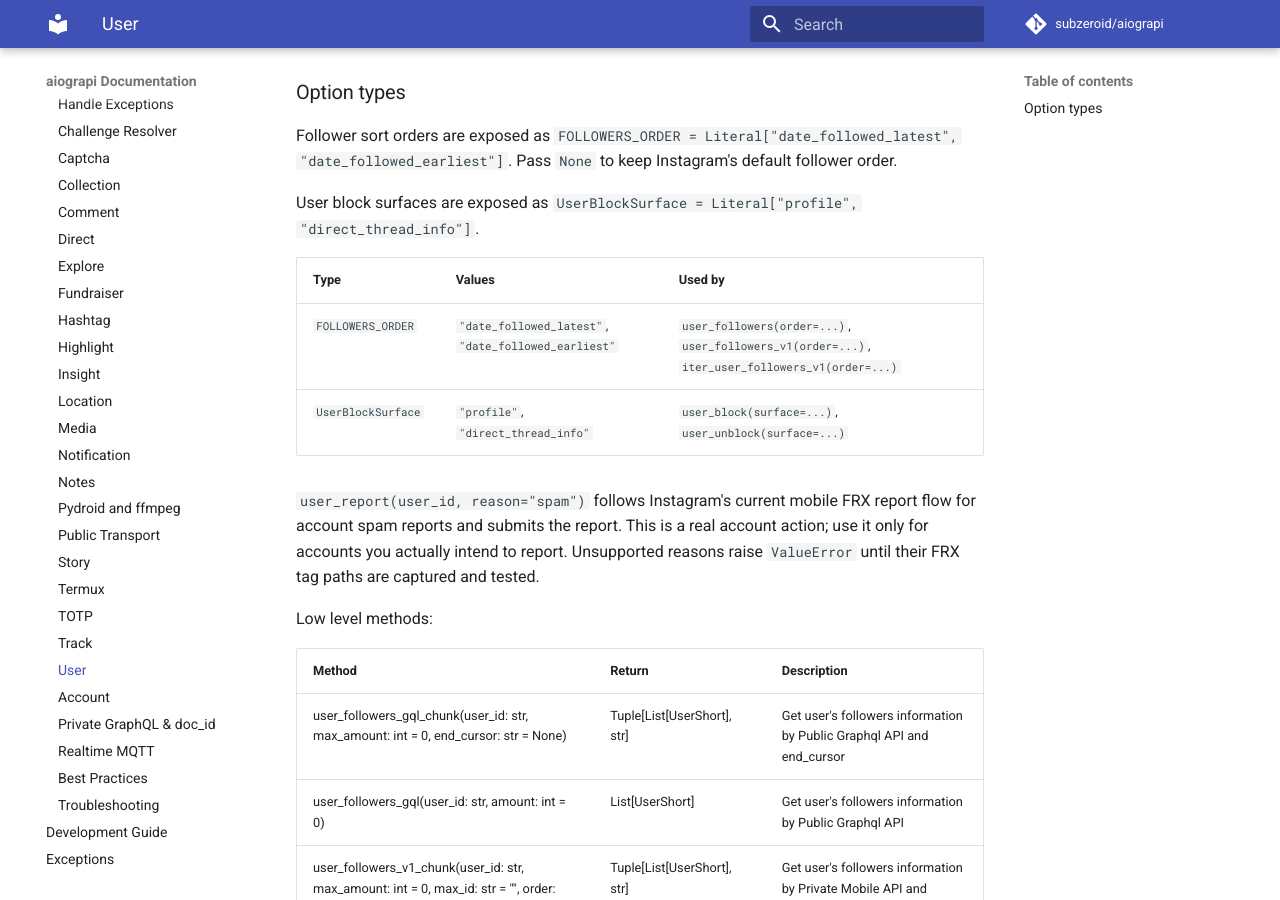
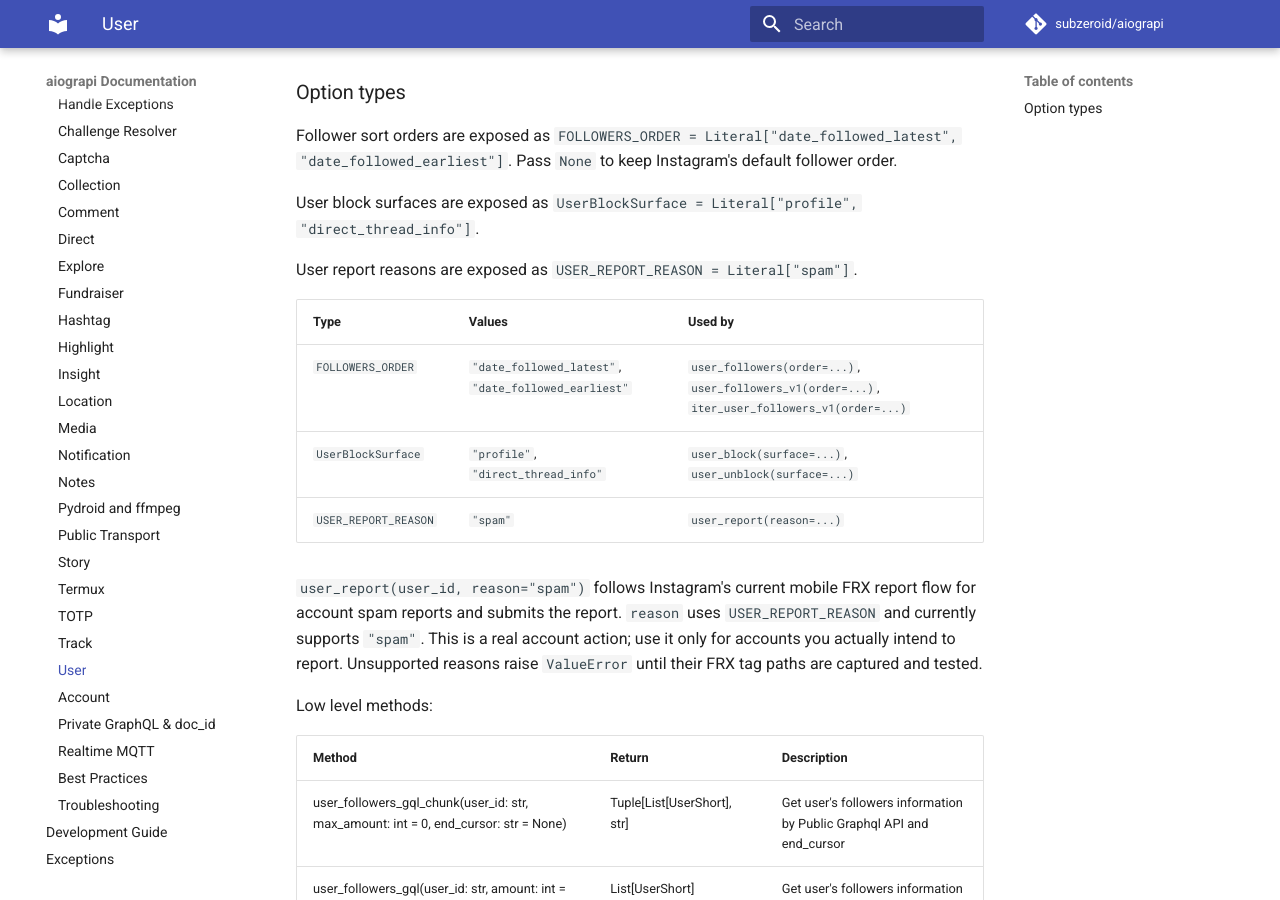
Before and after one commit to subzeroid/aiograpi, an MkDocs documentation site: the page built from docs/usage-guide/user.md, in a window 1280 px wide and 900 px high, scrolled down 2556 px. Built offline with MkDocs 1.6.1 and Material for MkDocs 9.7.7, drawn with Linux system fonts in a browser that asks for light colours; comment, search, counter and statistics services are not loaded; the version menu is left out; some of the changed text lies outside the part shown.

Commit message:
docs: expose user report reason literal

```diff
--- a/docs/usage-guide/user.md
+++ b/docs/usage-guide/user.md
@@ -25,7 +25,7 @@ View a list of a user's medias, following and followers
 | user_follow_requests_decline(user_ids: List[str]) | Dict[str, bool]  | Decline pending incoming follow requests                     |
 | user_id_from_username(username: str)          | int                   | Get user_id by username                                      |
 | username_from_user_id(user_id: str)           | str                   | Get username by user_id                                      |
-| user_report(user_id: str, reason: str = "spam") | bool                | Report a user account. Currently supports the live-verified spam report flow |
+| user_report(user_id: str, reason: USER_REPORT_REASON = "spam") | bool | Report a user account. Currently supports the live-verified spam report flow |
 | user_remove_follower(user_id: str)            | bool                  | Remove your follower                                         |
 | mute_posts_from_follow(user_id: str)          | bool                  | Mute posts from following user                               |
 | unmute_posts_from_follow(user_id: str)        | bool                  | Unmute posts from following user                             |
@@ -51,12 +51,15 @@ Pass `None` to keep Instagram's default follower order.
 
 User block surfaces are exposed as `UserBlockSurface = Literal["profile", "direct_thread_info"]`.
 
+User report reasons are exposed as `USER_REPORT_REASON = Literal["spam"]`.
+
 | Type | Values | Used by |
 |------|--------|---------|
 | `FOLLOWERS_ORDER` | `"date_followed_latest"`, `"date_followed_earliest"` | `user_followers(order=...)`, `user_followers_v1(order=...)`, `iter_user_followers_v1(order=...)` |
 | `UserBlockSurface` | `"profile"`, `"direct_thread_info"` | `user_block(surface=...)`, `user_unblock(surface=...)` |
+| `USER_REPORT_REASON` | `"spam"` | `user_report(reason=...)` |
 
-`user_report(user_id, reason="spam")` follows Instagram's current mobile FRX report flow for account spam reports and submits the report. This is a real account action; use it only for accounts you actually intend to report. Unsupported reasons raise `ValueError` until their FRX tag paths are captured and tested.
+`user_report(user_id, reason="spam")` follows Instagram's current mobile FRX report flow for account spam reports and submits the report. `reason` uses `USER_REPORT_REASON` and currently supports `"spam"`. This is a real account action; use it only for accounts you actually intend to report. Unsupported reasons raise `ValueError` until their FRX tag paths are captured and tested.
 
 Low level methods:
 
```
Also changed, not shown: 1 other file.
